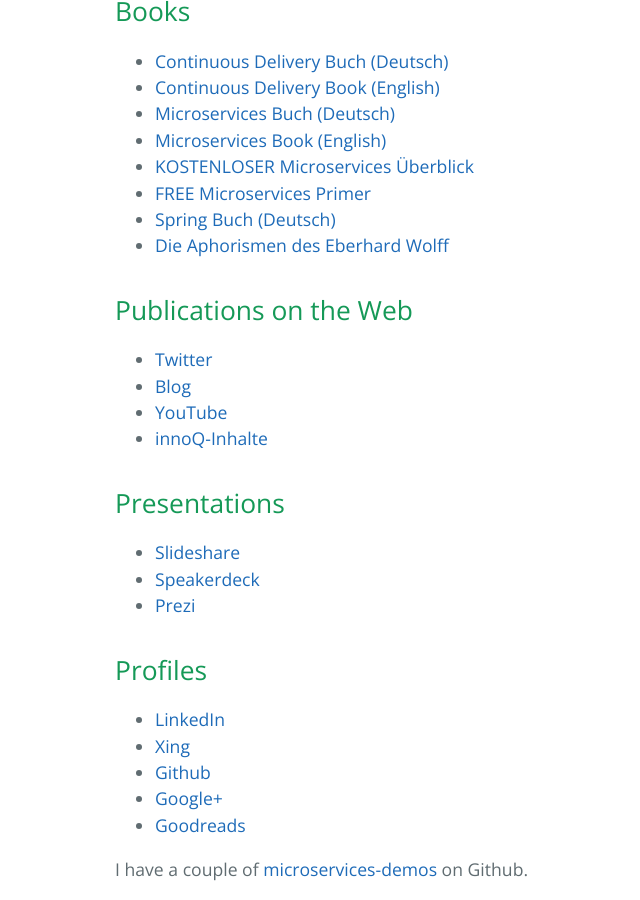
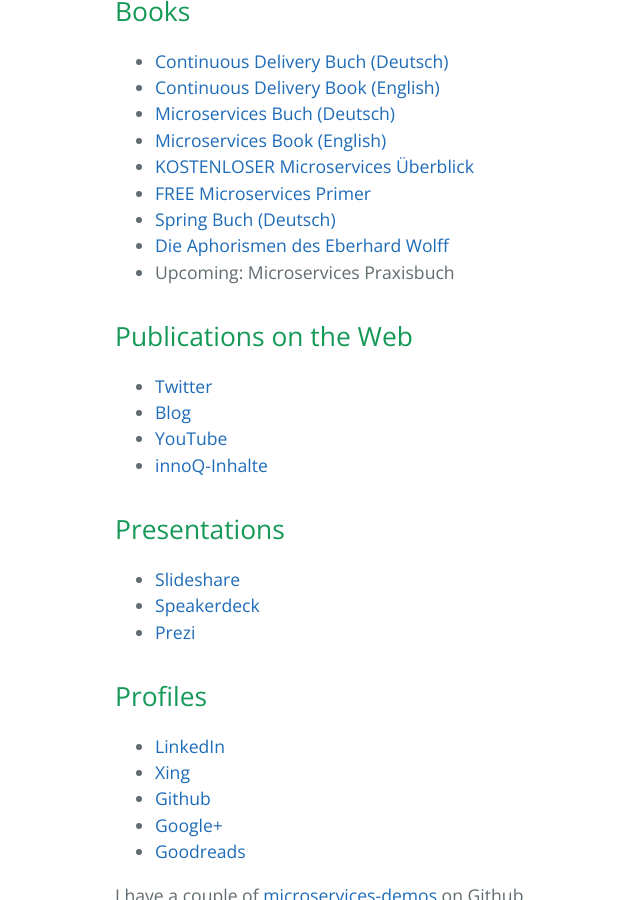
Before and after one commit to ewolff/ewolff.com, a Jekyll site: the page built from index.md, in a window 1280 px wide and 900 px high, scrolled down 601 px. Shown: the whole window, without its empty margins (109-749 px from the left). Built offline with Jekyll 4.4.1, drawn with Linux system fonts in a browser that asks for light colours; our own code applies the rules of GitHub Pages for plain Markdown files.

Commit message:
Added new book

```diff
--- a/index.md
+++ b/index.md
@@ -20,6 +20,7 @@
 * [FREE Microservices Primer](http://microservices-book.com/primer.html)
 * [Spring Buch (Deutsch)](http://spring-buch.de)
 * [Die Aphorismen des Eberhard Wolff](https://entwickler.de/press/buecher/die-aphorismen-des-eberhard-wolff-579813305.html)
+* Upcoming: Microservices Praxisbuch
 
 ## Publications on the Web
 
```
